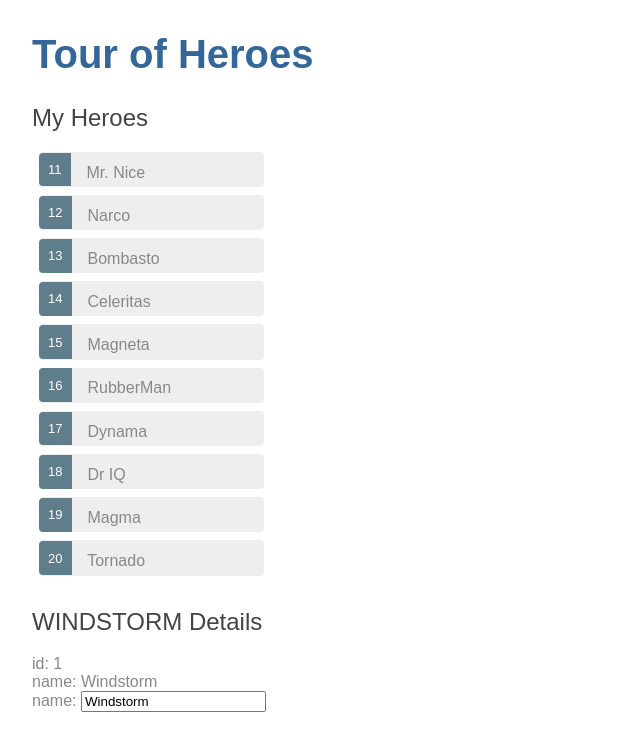
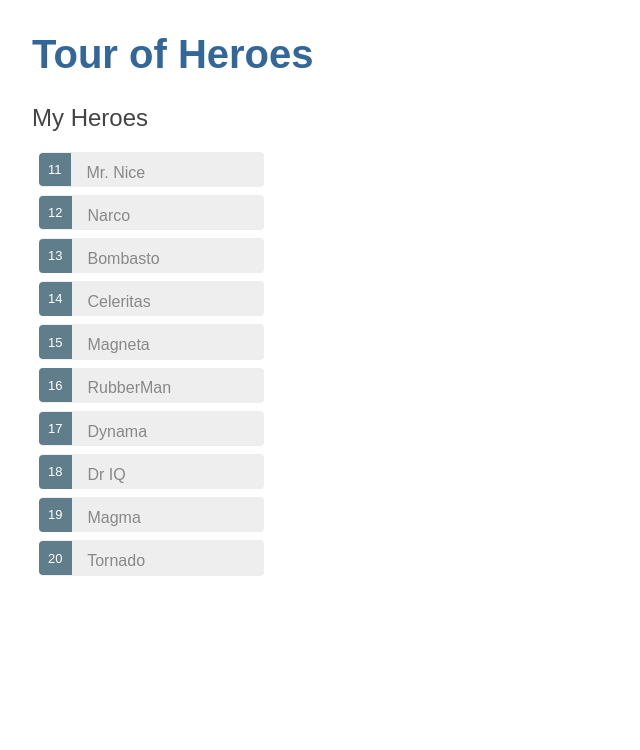
Before and after one commit to jacprada/angular-tutorial, an Angular app in the folder angular-tour-of-heroes/: page / in a window 1280 px wide. Shown: the top 750 px of the page, without its empty margins (0-640 px from the left). Built offline with nearby package versions, Linux system fonts and the light colour scheme.

Commit message:
event handler added

```diff
--- a/angular-tour-of-heroes/src/app/heroes/heroes.component.html
+++ b/angular-tour-of-heroes/src/app/heroes/heroes.component.html
@@ -1,16 +1,16 @@
 <h2>My Heroes</h2>
 <ul class="heroes">
-  <li *ngFor="let hero of heroes">
+  <li *ngFor="let hero of heroes" (click)="onSelect(hero)">
      <span class="badge">{{hero.id}}</span> {{hero.name}}
   </li>
 </ul>
 
-<h2>{{ hero.name | uppercase }} Details</h2>
-<div><span>id: </span>{{hero.id}}</div>
-<div><span>name: </span>{{hero.name}}</div>
-
-<div>
+<div *ngIf="selectedHero">
+  <h2>{{ selectedHero.name | uppercase }} Details</h2>
+  <div><span>id: </span>{{selectedHero.id}}</div>
+  <div>
     <label>name:
-      <input [(ngModel)]="hero.name" placeholder="name">
+      <input [(ngModel)]="selectedHero.name" placeholder="name">
     </label>
+  </div>
 </div>
--- a/angular-tour-of-heroes/src/app/heroes/heroes.component.ts
+++ b/angular-tour-of-heroes/src/app/heroes/heroes.component.ts
@@ -9,10 +9,11 @@
 })
 export class HeroesComponent implements OnInit {
 
-  hero: Hero = {
-    id: 1,
-    name: 'Windstorm'
-  };
+  selectedHero: Hero;
+
+  onSelect(hero: Hero): void {
+    this.selectedHero = hero;
+  }
 
   heroes = HEROES;
 
```
